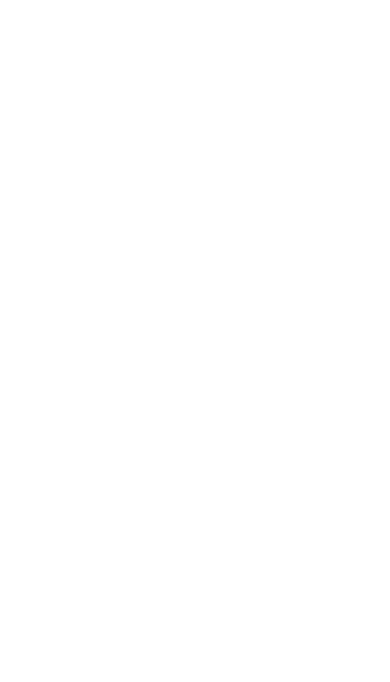
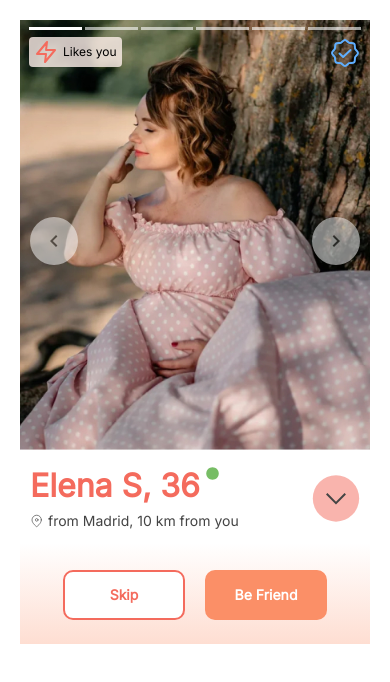
Before and after one commit to WeFriiends/WeFriiendsWeb, a React (Create React App) app: page /sample-responsive in a window 390 px wide. Before the commit this address had no page. Shown: the top 682 px of the page. Built offline with nearby package versions, Linux system fonts and the light colour scheme.

Commit message:
feat: Sample responsive page for resolution "< 1024px" '/sample-responsive'

```diff
--- /dev/null
+++ b/src/components/pageSampleResponsive/PageSampleResponsive.tsx
@@ -0,0 +1,243 @@
+import React from 'react'
+import {
+  Typography,
+  Box,
+  Accordion,
+  AccordionSummary,
+  AccordionDetails,
+  Button,
+} from '@mui/material'
+import { makeStyles } from 'tss-react/mui'
+import theme from '../../styles/createTheme'
+//import { commonStyles } from '../../styles/commonStyles'
+import PhotoCarousel from '../userProfile/PhotoCarousel'
+import CircleRoundedIcon from '@mui/icons-material/CircleRounded'
+import useFriendsData from '../../hooks/useFriendsData'
+
+const PageSampleResponsive = () => {
+  //const commonClasses = commonStyles().classes
+  const { classes } = useStyles()
+  const { friendsData, selectFriend } = useFriendsData()
+  const user = friendsData
+  user.photo[3] = user.photo[0]
+  user.photo[4] = user.photo[0]
+  user.photo[5] = user.photo[0]
+
+  console.log(user)
+  console.log(selectFriend)
+
+  return (
+    <>
+      <Box className={classes.cardWrapper}>
+        <Box className={classes.mainGrid}>
+          <Box className={classes.iconsAbove}>
+            <Box className={classes.likesYou}>
+              <img src="/img/likes_me.svg" alt="likes me" />
+              <Typography className={classes.likesYouText}>
+                Likes you
+              </Typography>
+            </Box>
+            <img
+              className={classes.iconVerified}
+              src="/img/verified.svg"
+              alt="User is verified"
+            ></img>
+          </Box>
+
+          <div className={classes.carousel}>
+            <PhotoCarousel items={user.photo} />
+          </div>
+
+          <Accordion className={classes.accordion}>
+            <AccordionSummary
+              expandIcon={<img src="/img/arrow-down.svg" alt="expand" />}
+            >
+              <Box>
+                <Box sx={{ display: 'flex' }}>
+                  <Typography variant="h1" className={classes.name}>
+                    {user.firstName} {user.lastName}, {user.age}
+                  </Typography>
+                  <CircleRoundedIcon
+                    className={classes.roundIcon}
+                  ></CircleRoundedIcon>
+                </Box>
+                <Box className={classes.distanceWithIcon}>
+                  <img
+                    src="/img/near_me.svg"
+                    height={14}
+                    width={14}
+                    alt="distance"
+                  />
+                  <Typography variant="body2" className={classes.distance}>
+                    from {user.city}, 10 km from you
+                  </Typography>
+                </Box>
+              </Box>
+            </AccordionSummary>
+            <AccordionDetails>
+              <Typography variant="h3" className={classes.title}>
+                About Me
+              </Typography>
+              <Typography className={classes.text}>{user.aboutMe}</Typography>
+              <Typography variant="h3" className={classes.title}>
+                Education and Profession
+              </Typography>
+              <Typography className={classes.text}>
+                {user.profession}
+              </Typography>
+              <Typography className={classes.text}>{user.education}</Typography>
+            </AccordionDetails>
+          </Accordion>
+        </Box>
+        <Box className={classes.buttonSection}>
+          <Button className={classes.whiteButton}> Skip </Button>
+          <Button className={classes.orangeButton}>Be friend</Button>
+        </Box>
+      </Box>
+    </>
+  )
+}
+
+export default PageSampleResponsive
+
+const useStyles = makeStyles()(() => {
+  return {
+    // Sample's styles
+    cardWrapper: {
+      maxWidth: '542px',
+      padding: '20px',
+      margin: '0 auto',
+    },
+    // Svitlana's styles
+    textWrapper: {
+      textAlign: 'center',
+      maxWidth: '290px',
+      [theme.breakpoints.up('lg')]: {
+        maxWidth: '530px',
+      },
+    },
+    title2: {
+      paddingBottom: '80px',
+      paddingTop: '50px',
+    },
+    mainGrid: {
+      display: ' grid',
+    },
+    iconsAbove: {
+      display: 'flex',
+      justifyContent: 'space-between',
+      alignItems: 'flex-start',
+      zIndex: 100,
+      padding: '17px 9px 0',
+      gridRow: '1/1',
+      gridColumn: '1/2',
+    },
+    likesYou: {
+      display: 'flex',
+      borderRadius: 4,
+      background: 'rgba(255, 241, 236, 0.80)',
+      height: '30px',
+      alignItems: 'center',
+      gap: 4,
+      padding: '5px',
+    },
+    carousel: {
+      gridRow: '1/9',
+      gridColumn: '1/2',
+    },
+    buttonSection: {
+      display: 'flex',
+      justifyContent: 'center',
+      gap: 20,
+      background:
+        'linear-gradient(180deg, rgba(255, 255, 255, 0.00) 0%, #FEDED2 100%)',
+      paddingTop: 27,
+      paddingBottom: 24,
+    },
+    orangeButton: {
+      backgroundColor: '#FB8F67',
+      color: '#FFFFFF',
+      fontSize: 14,
+      fontWeight: 700,
+      lineHeight: '20px',
+      borderRadius: 10,
+      width: 122,
+      height: 50,
+      textTransform: 'capitalize',
+      '&: hover': {
+        backgroundColor: '#FB8F67',
+      },
+    },
+    whiteButton: {
+      backgroundColor: '#fff',
+      border: '2px solid #F46B5D',
+      color: '#F46B5D',
+      borderRadius: 10,
+      fontSize: 14,
+      fontWeight: 600,
+      lineHeight: '20px',
+      width: 122,
+      height: 50,
+      textTransform: 'capitalize',
+      boxSizing: 'border-box',
+    },
+    name: {
+      // color: '#F46B5D',
+      // fontSize: 44,
+      // fontWeight: 600,
+      // lineHeight: '40px',
+    },
+    roundIcon: {
+      fill: '#77BD65',
+      width: 15,
+      height: 15,
+      marginLeft: 5,
+    },
+    distanceWithIcon: {
+      display: 'flex',
+      alignItems: 'center',
+      padding: '5px 0 0',
+    },
+    distance: {
+      lineHeight: '20px',
+      paddingLeft: 4,
+    },
+    title: {
+      color: '#F1562A',
+      fontSize: 16,
+      fontWeight: 500,
+      lineHeight: '20px',
+      paddingBottom: 15,
+      paddingTop: 35,
+    },
+    text: {
+      fontSize: 14,
+      lineHeight: '22px',
+    },
+    accordion: {
+      zIndex: 100,
+      //paddingTop: 100,
+      //marginTop: -206,
+      background:
+        'linear-gradient(180deg, rgba(255, 255, 255, 0.00) 0%, #FFF 49.79%)',
+      '&::before': {
+        height: 0,
+      },
+      '&.Mui-expanded': {
+        //marginTop: -206,
+      },
+    },
+    accordionSummary: {
+      boxShadow: '0px 0px 7px 1px rgba(179, 179, 179, 0.14)',
+    },
+
+    iconVerified: {
+      width: '32px',
+      height: '32px',
+    },
+    likesYouText: {
+      fontSize: '12px',
+      lineHeight: '20px',
+    },
+  }
+})
--- a/src/components/userProfile/PhotoCarousel.tsx
+++ b/src/components/userProfile/PhotoCarousel.tsx
@@ -12,32 +12,47 @@
     <Carousel
       autoPlay={false}
       navButtonsAlwaysVisible={true}
-      IndicatorIcon={<img src="/img/indicator.svg" />}
+      IndicatorIcon={false}
       activeIndicatorIconButtonProps={{
         style: {
-          backgroundColor: 'white',
+          background:
+            'linear-gradient(0deg, rgba(255, 255, 255, 0) 2px, rgb(255, 255, 255) 2px, rgb(255, 255, 255) 5px, rgba(255, 255, 255, 0) 5px)',
           borderRadius: 0,
           height: '3px',
         },
       }}
       indicatorIconButtonProps={{
         style: {
-          marginRight: '3px',
+          background:
+            'linear-gradient(0deg, rgba(255, 255, 255, 0) 2px, rgb(255, 255, 255, .6) 2px, rgb(255, 255, 255, .6) 5px, rgba(255, 255, 255, 0) 5px)', //'#E0E0E0',
+          padding: '6px 0',
+          flex: '1 0 auto',
+          borderRadius: 0,
+          //border: '6px solid transparent',
         },
       }}
       indicatorContainerProps={{
         style: {
           position: 'absolute',
-          marginTop: 'calc(-14px - 50vh)',
+          top: 0,
+          left: 0,
+          right: 0,
+          width: 'auto',
           zIndex: 200,
+          margin: '0 9px',
+          display: 'flex',
+          flexWrap: 'nowrap',
+          gap: '3px',
         },
       }}
       navButtonsProps={{
         style: {
           padding: '12px',
-          color: '#444444',
+          color: '#444',
           background: 'white',
           opacity: '0.5',
+          // width: '55px',
+          // height: '55px',
         },
       }}
     >
--- a/src/components/userProfile/UserPic.tsx
+++ b/src/components/userProfile/UserPic.tsx
@@ -17,7 +17,8 @@
   return {
     foto: {
       width: '100%',
-      height: '51vh',
+      height: '350px',
+      minHeight: '51vh',
       objectFit: 'cover',
     },
   }
--- a/src/routes/index.tsx
+++ b/src/routes/index.tsx
@@ -11,9 +11,10 @@
 import YourLikesList from 'pages/YourLikesList'
 import NearMe from 'pages/NearMe'
 import Match from 'components/findMatch/Match'
-import AuthGuard from 'components/userAuth/AuthGuard'
+//import AuthGuard from 'components/userAuth/AuthGuard'
 import GuestGuard from 'components/userAuth/GuestGuard'
 import Invitation from '../components/invitation/Invitation'
+import PageSampleResponsive from '../components/pageSampleResponsive/PageSampleResponsive'
 
 const Loadable =
   (Component: ComponentType) => (props: JSX.IntrinsicAttributes) =>
@@ -67,33 +68,33 @@
       {
         path: 'messages-and-friends',
         element: (
-          <AuthGuard>
-            <Home />
-          </AuthGuard>
+          // <AuthGuard>
+          <Home />
+          // </AuthGuard>
         ),
       },
       {
         path: 'who-liked-you',
         element: (
-          <AuthGuard>
-            <YourLikesList />
-          </AuthGuard>
+          // <AuthGuard>
+          <YourLikesList />
+          // </AuthGuard>
         ),
       },
       {
         path: 'near-me',
         element: (
-          <AuthGuard>
-            <NearMe />
-          </AuthGuard>
+          // <AuthGuard>
+          <NearMe />
+          // </AuthGuard>
         ),
       },
       {
         path: 'new-match',
         element: (
-          <AuthGuard>
-            <Match />
-          </AuthGuard>
+          // <AuthGuard>
+          <Match />
+          // </AuthGuard>
         ),
       },
     ],
@@ -121,6 +122,7 @@
     ],
   },
   { path: 'invite', element: <Invitation /> },
+  { path: 'sample-responsive', element: <PageSampleResponsive /> },
   //left code underneath as example of using path for common layout
   // {
   //   path: '*',
--- a/src/styles/createTheme.tsx
+++ b/src/styles/createTheme.tsx
@@ -47,6 +47,15 @@
       fontWeight: 400,
     },
   },
+  components: {
+    MuiAccordion: {
+      defaultProps: {
+        style: {
+          boxShadow: 'none',
+        },
+      },
+    },
+  },
 })
 
 export default theme
```
Also changed, not shown: public/img/verified.svg.
